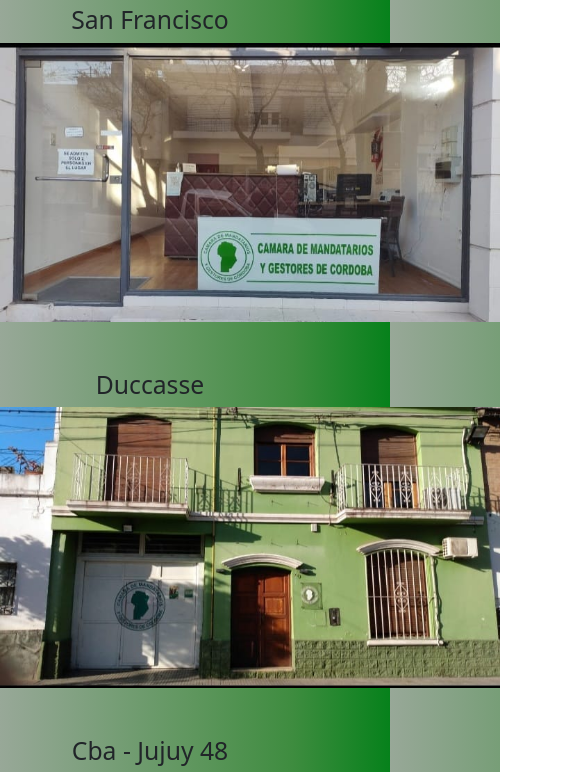
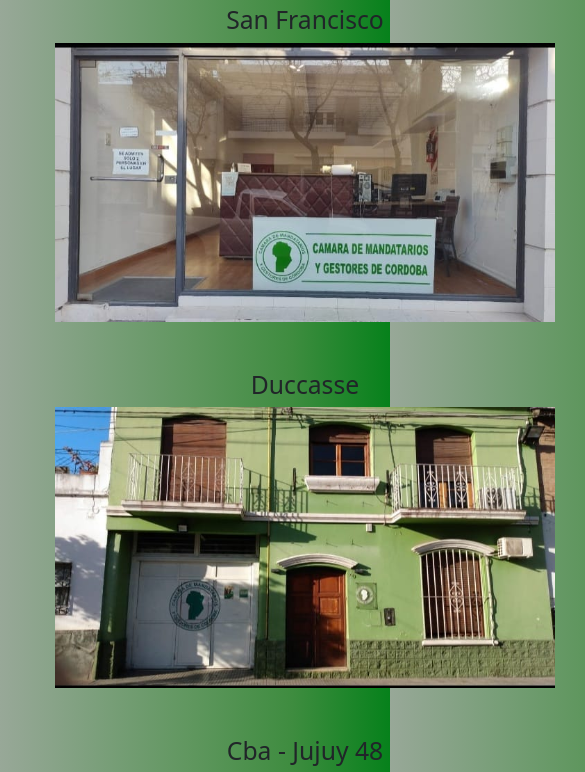
Before and after one commit to santiagosmania/CamaraTrabajo, a plain HTML site: page views/Gallery.html in a window 390 px wide. Shown: the part 152-924 px from the top of the page, 585 px wide, since content can reach past the window. Drawn offline with nearby package versions, Linux system fonts and the light colour scheme.

Commit message:
cambios en gallery

```diff
--- a/css/Gallery.css
+++ b/css/Gallery.css
@@ -70,12 +70,11 @@
 
    body{
     text-align: center;
+    width: 610px;
 
    }
 
-  .img{
-    max-width: 300px;
-  }
+
     .info{
         flex-wrap: wrap;
     }
```
